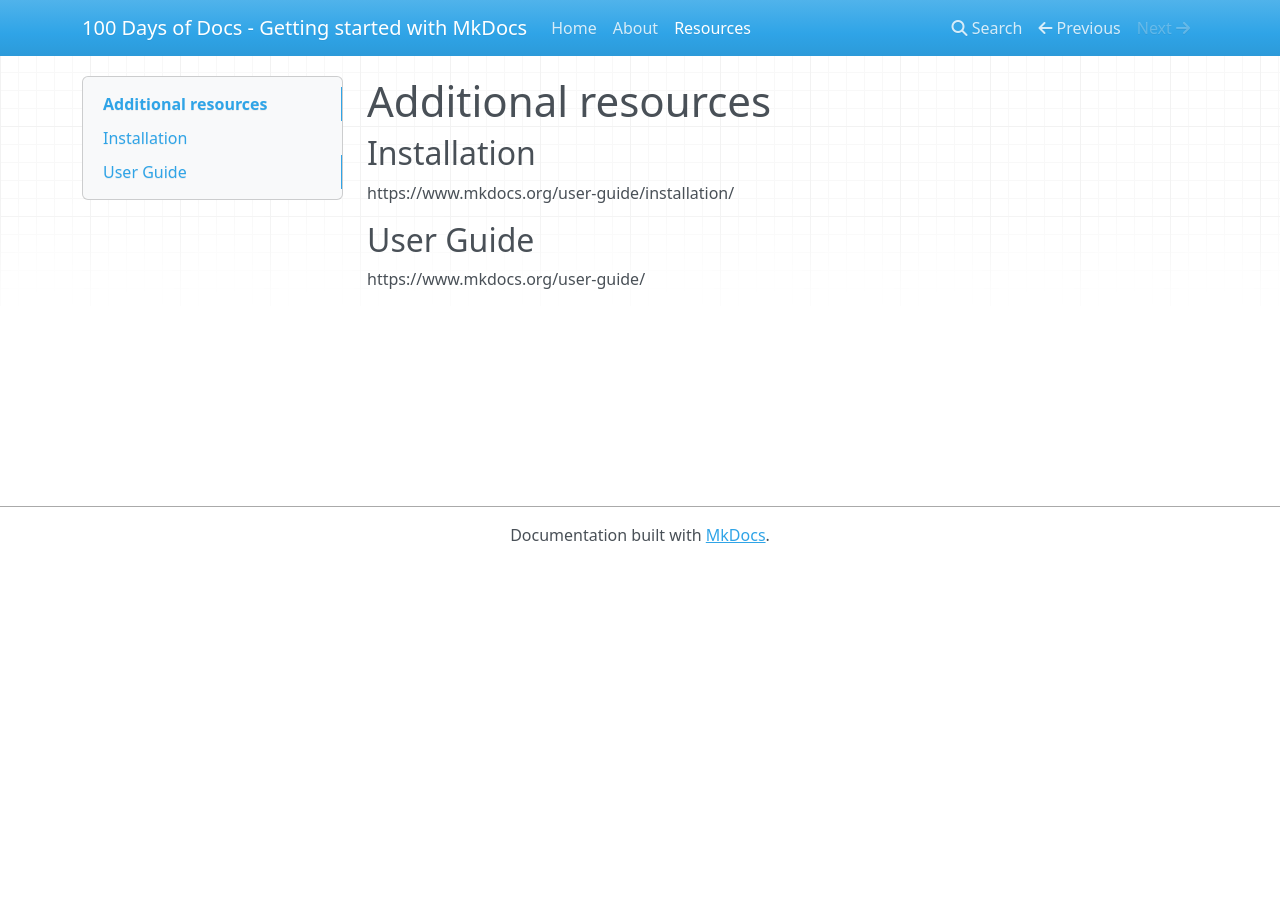
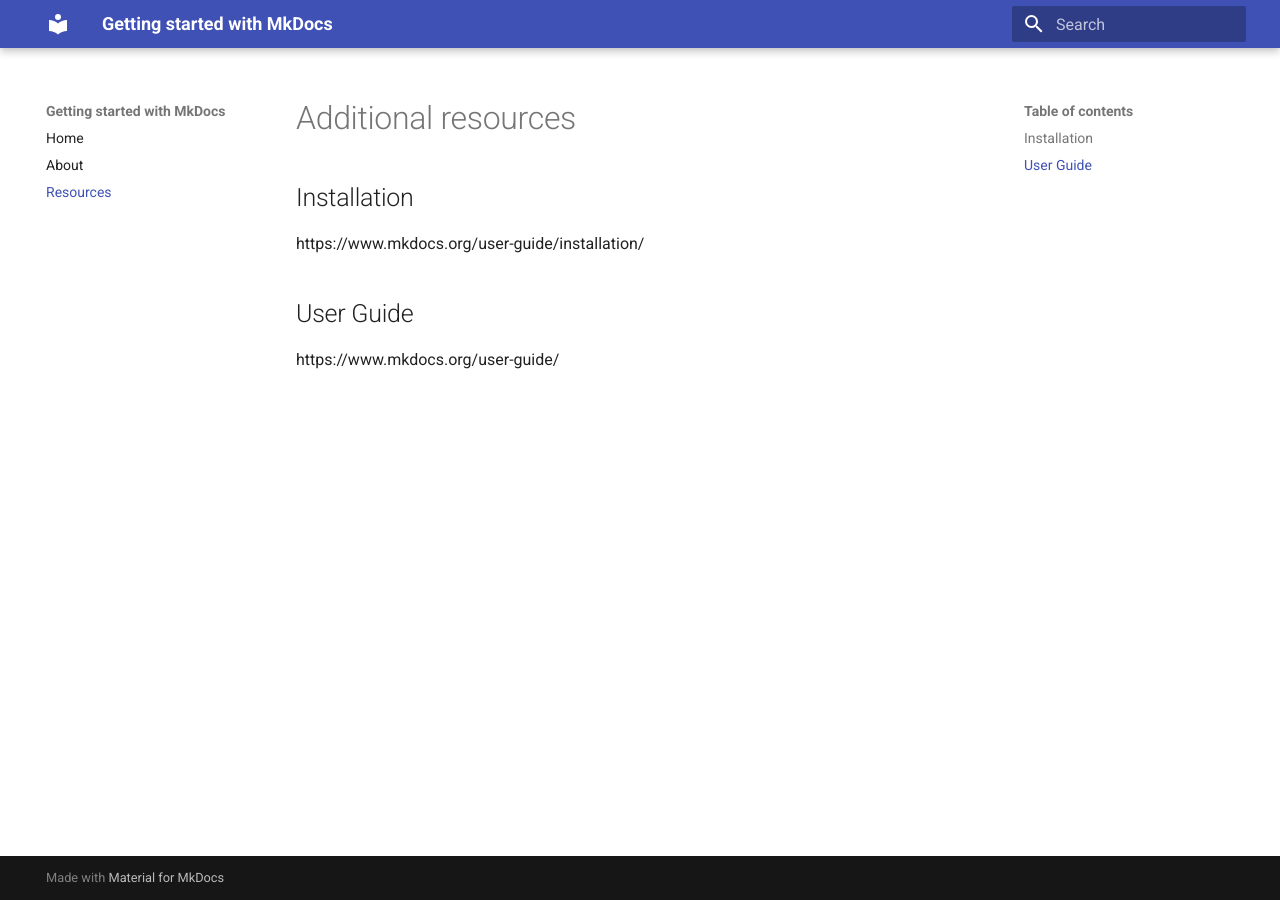
Before and after one commit to 100daysofdocs/mkdocs-material-getting-started, an MkDocs documentation site: the page built from docs/additional.md, in a window 1280 px wide. Built offline with MkDocs 1.6.1 and Material for MkDocs 9.7.7, drawn with Linux system fonts in a browser that asks for light colours; nearby versions of some CDN libraries.

Commit message:
material theme

```diff
--- a/mkdocs.yml
+++ b/mkdocs.yml
@@ -1,6 +1,8 @@
-site_name: 100 Days of Docs - Getting started with MkDocs
+site_name: Getting started with MkDocs
 site_url: https://example.com/
 nav:
     - Home: index.md
     - About: about.md
     - Resources: additional.md
+theme:
+    material
```
